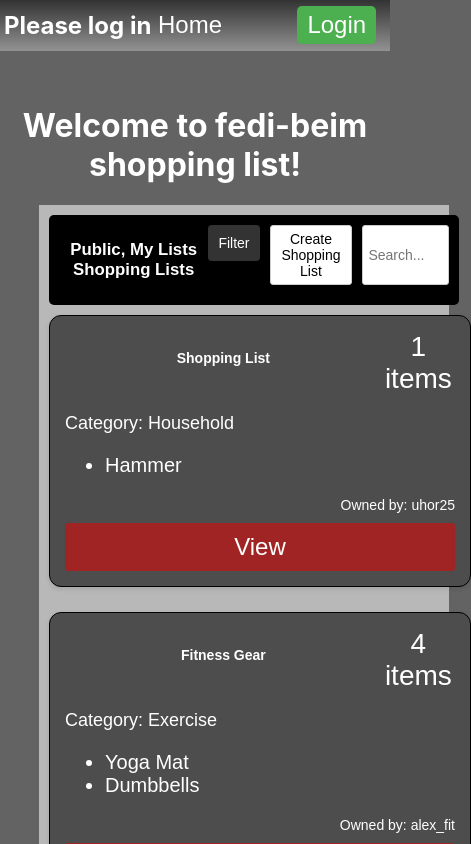
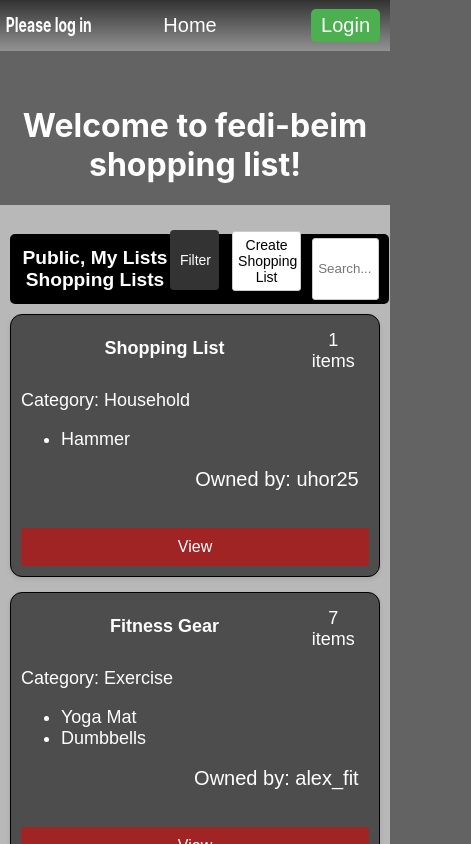
Before and after one commit to Jozefwl/fedi-beim-shopping-list, a React (Create React App) app: page / in a window 390 px wide. Shown: the top 844 px of the page, 471 px wide, since content can reach past the window. Built offline with nearby package versions, Linux system fonts and the light colour scheme.

Commit message:
Create new shopping list
Add new route /create
Change styles in EditPermsModal, so it doesnt clash styles with loginmodal

Add styes or something i am done

```diff
--- a/src/App.js
+++ b/src/App.js
@@ -46,6 +46,7 @@ const App = () => {
             <Route path="/" element={<HomePage username={username}/>} />
             <Route path="/shoppinglist/:shoppingListId" element={<ShoppingList username={username}/>} />
             <Route path="/edit/:shoppingListId" element={<EditList username={username} />} />
+            <Route path="/create" element={<EditList username={username}  shoppingListId={1000} isCreation={true} />} />
             <Route path="*" element={<NotFoundPage />} />
           </Routes>
 
--- a/src/components/DropdownCheckbox.js
+++ b/src/components/DropdownCheckbox.js
@@ -1,5 +1,5 @@
-import  React, { useState } from 'react';
-import '../styles/DropdownCheckbox.css'; // Path to your CSS file
+import  React, { useState } from "react";
+import "../styles/DropdownCheckbox.css"; // Path to your CSS file
 
 const DropdownCheckbox = ({ options, onSelectionChange }) => {
     const [isOpen, setIsOpen] = useState(false);
--- a/src/components/ShoppingListViewer.js
+++ b/src/components/ShoppingListViewer.js
@@ -1,5 +1,5 @@
 import React, { useState } from "react";
-import "../styles/ShoppingListViewer.css"; // Ensure the CSS file contains necessary styles
+import "../styles/ShoppingListViewer.css";
 import { Link } from "react-router-dom";
 import { Button } from "react-bootstrap";
 import DropdownCheckbox from "./DropdownCheckbox";
@@ -11,6 +11,11 @@ const ListViewer = ({ shoppingLists, username }) => {
     const handleFilterChange = (selectedOptions) => {
         // Handle the change here
         console.log(selectedOptions); // Selected options
+    };
+
+    // function to calculate the total number of items (quantity) in a shopping list
+    const calculateTotalItems = (quantityObj) => {
+        return Object.values(quantityObj).reduce((total, qty) => total + parseInt(qty, 10), 0);
     };
 
     // Dropdown options
@@ -32,8 +37,8 @@ const ListViewer = ({ shoppingLists, username }) => {
                     {selectedFilters.join(", ")} Shopping Lists
                 </div>
                 <div className="navbar-controls">
-                    <DropdownCheckbox options={options} onSelectionChange={handleFilterChange} />
-                    <button>Create Shopping List</button>
+                    <DropdownCheckbox id="button" options={options} onSelectionChange={handleFilterChange} />
+                    <Link to="/create"><button>Create Shopping List</button></Link>
                     <input type="text" placeholder="Search..." />
                 </div>
             </div>
@@ -41,6 +46,7 @@ const ListViewer = ({ shoppingLists, username }) => {
                 {shoppingLists
                     .filter(list => list.owner === currentUser || list.sharedTo.includes(currentUser) || list.state === "public")
                     .map((list) => {
+                        const totalItems = calculateTotalItems(list.quantity);
                         const firstCategory = Object.values(list.category)[0];
                         const firstTwoItems = Object.entries(list.name).slice(0, 2).map(([id, name]) => ({ id, name }));
 
@@ -48,7 +54,7 @@ const ListViewer = ({ shoppingLists, username }) => {
                             <div key={list.id} className="list-tile">
                                 <div className="tile-header">
                                     <span className="list-name">{list.shoppingListName}</span>
-                                    <span className="item-count">{Object.keys(list.name).length} items</span>
+                                    <span className="item-count">{totalItems} items</span>
                                 </div>
                                 <div className="list-preview">
                                     <p>Category: {firstCategory}</p>
--- a/src/pages/EditList.js
+++ b/src/pages/EditList.js
@@ -1,4 +1,4 @@
-import React, { useState, useContext } from "react";
+import React, { useState, useContext, useEffect } from "react";
 import { useParams } from "react-router-dom";
 import { FaEdit, FaCheck, FaTrash } from "react-icons/fa";
 
@@ -13,8 +13,21 @@ const ParentComponent = () => {
   const username = useContext(UserContext);
   const params = useParams();
   const shoppingListId = params.shoppingListId;
-  const shoppingList = shoppingListsData[shoppingListId];
+  let shoppingList = shoppingListsData[shoppingListId];
+  if (!shoppingList) {
+    shoppingList = {
+      "shoppingListName": "",
+      "owner": username,
+      "sharedTo": [],
+      "state": "private", // or "public" depending on your default visibility setting
+      "name": {},
+      "category": {},
+      "quantity": {},
+      "checked": {}
+    } }
     const shoppingListSharedTo = shoppingList.sharedTo;
+
+
   const isSharedWithOwner = (username, shoppingListSharedTo) => {
     let isSharedWithOwner = false;
 
@@ -30,19 +43,23 @@ const ParentComponent = () => {
   const isSharedWith = isSharedWithOwner(username, shoppingListSharedTo);
 
 
+
   if (!shoppingList) {
     return <div className="unauthorized"><h1>Shopping list not found.</h1></div>;
   } else if (username === shoppingList.owner || isSharedWith === true) {
-    return <EditList shoppingList={shoppingList} shoppingListId={params.shoppingListId} />;
+    return <EditList shoppingList={shoppingList} shoppingListId={params.shoppingListId} isCreation={false} />;
   } else {
     return <div className="unauthorized">You are not authorized to edit this shopping list.</div>;
   }
 };
 
-const EditList = ({ shoppingList, shoppingListId }) => {
-  const [listName, setListName] = useState(shoppingList.shoppingListName);
+const EditList = ({ shoppingList, shoppingListId, isCreation }) => {
+
+    const [listName, setListName] = useState(isCreation ? '' : shoppingList.shoppingListName);
     const [items, setItems] = useState(
-    shoppingList.name
+      isCreation
+        ? []
+        : shoppingList.name
           ? Object.entries(shoppingList.name).map(([id, name]) => ({
             id,
             name,
@@ -116,7 +133,7 @@ const EditList = ({ shoppingList, shoppingListId }) => {
     };
 
     const handleListUpdate = (shoppingListId) => {
-    if (window.confirm("Save changes to list?")){
+      if (window.confirm("Save changes to list?")) {
         // Convert the updated list to JSON
         const updatedList = {
           ...shoppingList,
@@ -185,7 +202,7 @@ const EditList = ({ shoppingList, shoppingListId }) => {
                 <td>
                   {item.isEditing ? (
                     <input className="inputbox"
-                    type="text"
+                      type="number"
                       value={item.quantity}
                       onChange={(e) =>
                         handleItemChange(item.id, "quantity", e.target.value)
@@ -221,10 +238,10 @@ const EditList = ({ shoppingList, shoppingListId }) => {
             {showPermissionsModal && (
               <EditPermissionsModal shoppingList={shoppingList} onClose={handlePermissionsClose} />
             )}
-          <Button className="button-default"  onClick={handlePermissionsClick}>Edit Permissions</Button>
+            <Button className="button-default" onClick={handlePermissionsClick}>Edit Permissions</Button>
             <Button className="button-default" id="deleteList" onClick={handleListDelete}>Delete List</Button>
             <Button className="button-default" >Archive List</Button>
-          <Button className="button-default" onClick={() => handleListUpdate(shoppingListId)}>Finish Changes</Button>
+            <Button className="button-default" disabled={items.length === 0 || shoppingList.name === ""}  onClick={() => handleListUpdate(shoppingListId)}>Finish Changes</Button>
 
           </div>
         </div>
--- a/src/pages/HomePage.js
+++ b/src/pages/HomePage.js
@@ -1,6 +1,6 @@
 import { default as ShoppingListViewer } from '../components/ShoppingListViewer'
 import "../styles/HomePage.css";
-import shoppingListsData from "../data/shoppinglists.json"; // Importing the shopping lists
+import shoppingListsData from "../data/shoppinglists.json"; //importing the shopping lists
 
 export default function Homepage({ username }) {
 
--- a/src/styles/Navbar.css
+++ b/src/styles/Navbar.css
@@ -23,7 +23,7 @@
 
 .navbar-left,
 .navbar-right {
-  min-width: 5%; /* Adjust this value as needed */
+  min-width: 5%;
 }
 
 .navbar-center {
@@ -42,8 +42,6 @@
   display: flex;
   align-items: center;
 }
-
-
 
 .navbar-btn,
 .navbar-home {
@@ -69,19 +67,28 @@
 
 .navbar-text {
   font-size: 48px;
-  transition: font-size 0.2s ease-in-out
+  transition: font-size 0.2s ease-in-out;
+  text-overflow: ellipsis;
 }
 
 @media (max-width: 768px) {
+  .navbar-content {
+    margin: 0%;
+  }
   .navbar-btn {
-    font-size: 24px;
+    font-size: 20px;
   }
+
   .navbar-text {
-    font-size: 24px;
+    font-size: 20px;
+    transform: scaleX(0.7);
+    margin-left: -20%;
+
   }
 
   .navbar-home {
-    font-size: 24px;
+    font-size: 20px;
+
   }
   .navbar{
     height:6%;
--- a/src/styles/ShoppingListViewer.css
+++ b/src/styles/ShoppingListViewer.css
@@ -107,9 +107,59 @@
   }
 
   @media (max-width: 600px) {
-    .list-navbar, .list-owner, .navbar-controls select, .navbar-controls input, .navbar-controls button, .list-name, .list-tile, .list-tiles, .list-viewer, .tile-header {
-      width: 100%;
+    .list-viewer {
+      margin-left: 0%;
+      margin-right: 0%;
+    }
+
+    .list-navbar,
+    .list-owner,
+    .navbar-controls select,
+    .navbar-controls input
+     {
+      width: 97%;
       margin-bottom: 10px;
+      height: 50px;
+      margin-top: 5%;
+
+    }
+
+    .navbar-controls button{
       font-size: 14px;
+    width: 97%;
+    height: 60px;
+    margin-top: 5%;
+    }
+
+    #button {
+      margin-top: 5%;
+    }
+
+    .list-name,
+    .list-tile,
+    .list-tiles,
+    .tile-header {
+      width: 97%; /* fit on mobile */
+    }
+
+    .list-name,
+    .item-count,
+    .list-preview,
+    .view-button {
+      font-size: 18px; /* smaller font size for better fit */
+    }
+
+
+    .item-count,
+    .list-owner {
+      margin-top: 5px; /* spacing for vertically stacked items */
+    }
+
+    .list-tile {
+      padding: 10px; /* padding for better spacing */
+    }
+
+    .view-button {
+      font-size: 16px; /*  button font size */
     }
   }
--- a/src/styles/Table.css
+++ b/src/styles/Table.css
@@ -8,11 +8,16 @@
 
 table {
   margin-top: auto;
-  background-color: #242424;
+  background-color: #3a3a3a;
+  border-collapse: collapse;
+  border-radius: 8px; /* Rounded corners */
+  overflow: hidden;
 }
 
 thead {
   display: block;
+  background-color: #242424;
+  color: white;
 }
 
 tbody {
@@ -31,15 +36,10 @@ th,
 td {
   padding: 10px;
   text-align: center;
-  border: 1px solid black;
+  border-bottom: 1px solid #ddd;
   font-size: 48px;
   overflow: hidden;
   transition: font-size 0.2s ease-in-out;
-}
-
-
-.expand-cell {
-  padding: 10px;
 }
 
 .expand-cell {
@@ -48,13 +48,12 @@ td {
 }
 
 .expand-button {
-  background: black;
+  background: #007bff;
   border: none;
   color: white;
   cursor: pointer;
   display: block;
   font-size: 48px;
-  font-weight: bold;
   padding: 10px;
   text-align: center;
   width: 100%;
@@ -82,6 +81,7 @@ td {
   border-top: 5px solid white;
 }
 
+
 .checkbox {
   width: 50px;
   height: 50px;
@@ -98,20 +98,23 @@ td {
   font-size: 25px;
   float: right;
   margin: 10px;
-
+  background-color: #28a745;
+  color: white;
+  border: none;
+  border-radius: 4px;
 }
 
 .table-header-dropdown {
   height: 50px;
   width: 150px;
   font-size: 25px;
-
+  border-radius: 4px;
 }
 
 .table-header {
   margin-top: 1%;
   height: 70px;
-  background-color: black;
+  background-color: #343a40;
 }
 
 .header-content {
@@ -119,15 +122,16 @@ td {
   justify-content: space-between;
   align-items: center;
   height: 100%;
-
 }
 
 .tableName {
   flex: 1;
   text-align: center;
   font-size: 32px;
+  color: white;
+}
 
-}
+
 
 @media (max-width: 1024px) {
 
```
Also changed, not shown: src/components/EditPermissionsModal.js (+21 -14 lines), src/styles/EditPermissionsModal.css (+94 -12 lines). Lines whose indentation alone changed are shown as unchanged.
